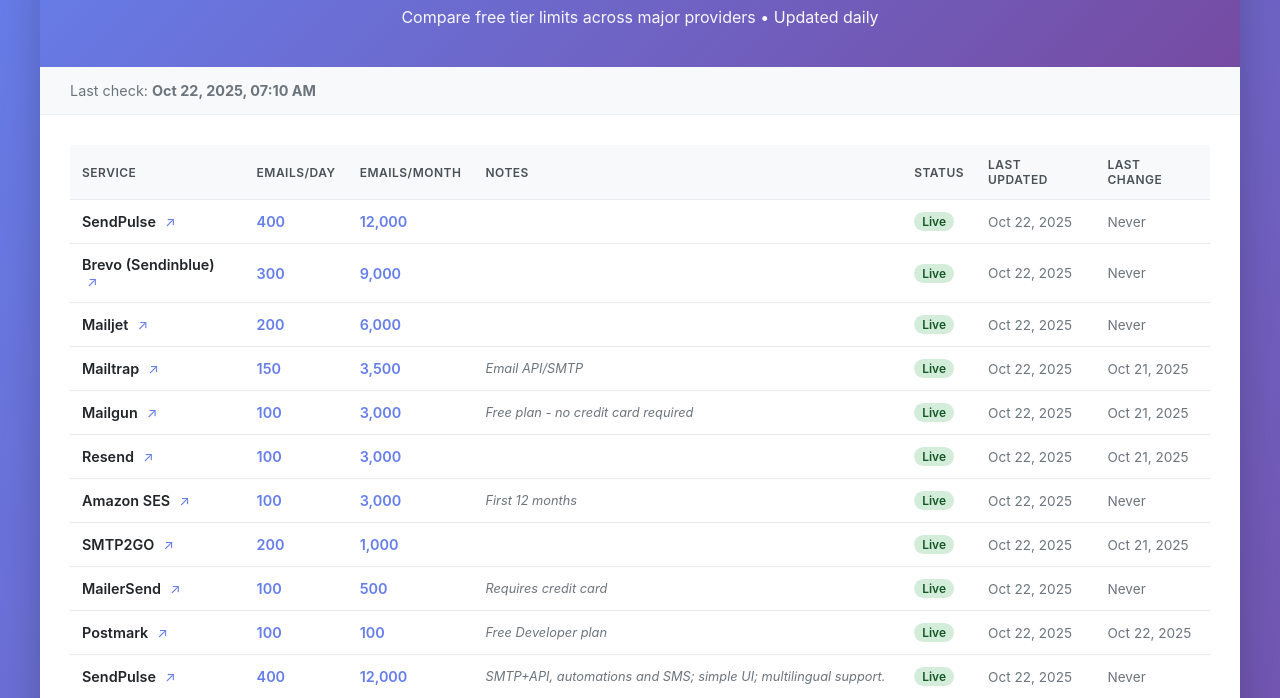
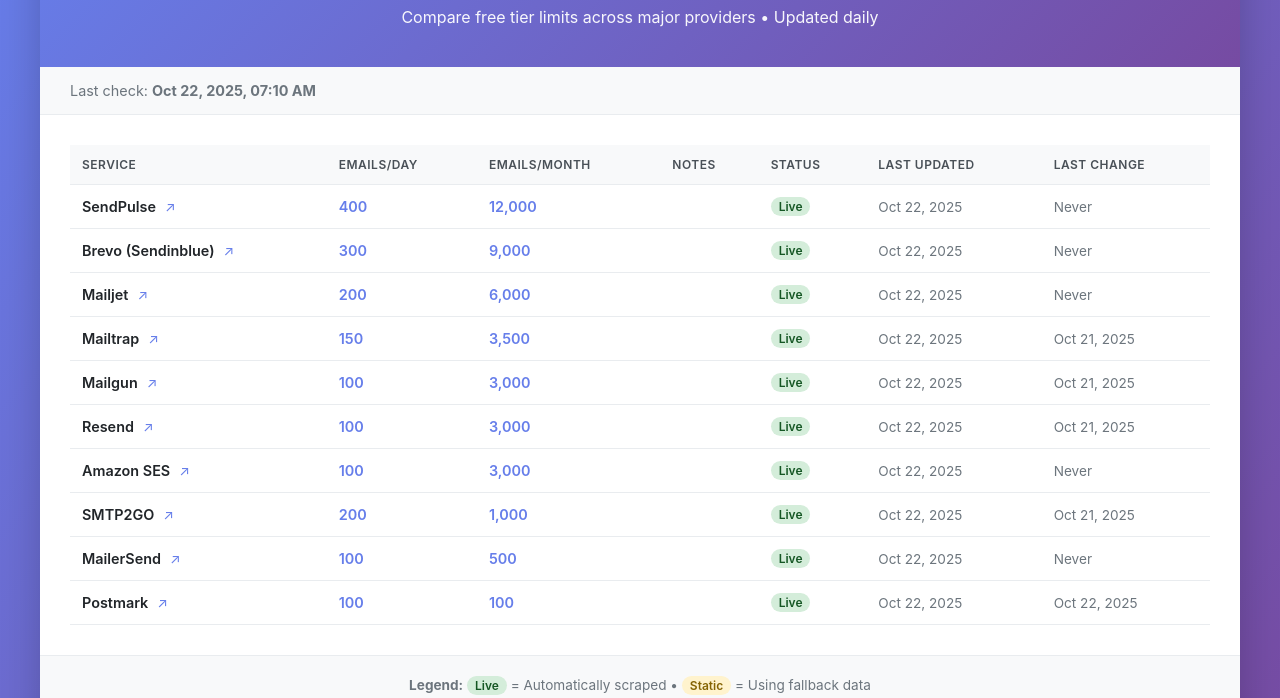
Before and after one commit to guilamu/free-transactional-email-services-comparison, a plain HTML site: page index.html in a window 1280 px wide. Shown: the part 102-800 px from the top of the page. Drawn offline with Linux system fonts and the light colour scheme.

Commit message:
Update index.html

```diff
--- a/index.html
+++ b/index.html
@@ -1,168 +1,61 @@
 <!DOCTYPE html>
 <html lang="en">
 <head>
-  <meta charset="UTF-8">
-  <meta name="viewport" content="width=device-width, initial-scale=1.0">
+  <meta charset="UTF-8" />
+  <meta name="viewport" content="width=device-width, initial-scale=1.0"/>
   <title>Free Transactional Email Services Comparison</title>
   <style>
-    * {
-      margin: 0;
-      padding: 0;
-      box-sizing: border-box;
+    * { margin: 0; padding: 0; box-sizing: border-box; }
+    body {
+      font-family: -apple-system, BlinkMacSystemFont, "Segoe UI", Arial, sans-serif;
+      background: linear-gradient(135deg, #667eea 0%, #764ba2 100%);
+      min-height: 100vh; padding: 20px;
     }
-
-    body {
-      font-family: -apple-system, BlinkMacSystemFont, 'Segoe UI', Arial, sans-serif;
-      background: linear-gradient(135deg, #667eea 0%, #764ba2 100%);
-      min-height: 100vh;
-      padding: 20px;
+    .container {
+      max-width: 1200px; margin: 0 auto; background: #fff;
+      border-radius: 12px; box-shadow: 0 10px 40px rgba(0,0,0,0.2); overflow: hidden;
     }
-
-    .container {
-      max-width: 1200px;
-      margin: 0 auto;
-      background: white;
-      border-radius: 12px;
-      box-shadow: 0 10px 40px rgba(0,0,0,0.2);
-      overflow: hidden;
-    }
-
     header {
       background: linear-gradient(135deg, #667eea 0%, #764ba2 100%);
-      color: white;
-      padding: 40px 30px;
-      text-align: center;
+      color: #fff; padding: 40px 30px; text-align: center;
     }
-
-    h1 {
-      font-size: 2rem;
-      margin-bottom: 10px;
+    h1 { font-size: 2rem; margin-bottom: 10px; }
+    .subtitle { opacity: 0.95; font-size: 1rem; }
+    .last-update {
+      background: #f8f9fa; padding: 15px 30px; border-bottom: 1px solid #e9ecef;
+      font-size: 0.9rem; color: #6c757d;
     }
-
-    .subtitle {
-      opacity: 0.95;
-      font-size: 1rem;
+    .table-container { overflow-x: auto; padding: 30px; }
+    table { width: 100%; border-collapse: collapse; }
+    th, td {
+      padding: 12px; text-align: left; border-bottom: 1px solid #e9ecef; font-size: 0.9rem;
     }
-
-    .last-update {
-      background: #f8f9fa;
-      padding: 15px 30px;
-      border-bottom: 1px solid #e9ecef;
-      font-size: 0.9rem;
-      color: #6c757d;
+    th {
+      background: #f8f9fa; font-weight: 600; color: #495057; position: sticky; top: 0;
+      text-transform: uppercase; font-size: 0.75rem; letter-spacing: 0.5px;
     }
-
-    .table-container {
-      overflow-x: auto;
-      padding: 30px;
+    tr:hover { background: #f8f9fa; }
+    td:nth-child(2), td:nth-child(3) { font-weight: 600; color: #667eea; }
+    .service-name { font-weight: 600; color: #212529; }
+    .service-link { color: #667eea; text-decoration: none; font-size: 0.85rem; margin-left: 5px; }
+    .service-link:hover { text-decoration: underline; }
+    .note { font-size: 0.8rem; color: #6c757d; font-style: italic; line-height: 1.3; }
+    .status-badge {
+      display: inline-block; padding: 2px 8px; border-radius: 12px;
+      font-size: 0.75rem; font-weight: 600;
     }
-
-    table {
-      width: 100%;
-      border-collapse: collapse;
+    .status-scraped { background: #d4edda; color: #155724; }
+    .status-fallback { background: #fff3cd; color: #856404; }
+    .date-cell { font-size: 0.85rem; color: #6c757d; }
+    .loading { text-align: center; padding: 60px 30px; color: #6c757d; }
+    footer {
+      background: #f8f9fa; padding: 20px 30px; text-align: center;
+      font-size: 0.85rem; color: #6c757d; border-top: 1px solid #e9ecef;
     }
-
-    th, td {
-      padding: 12px;
-      text-align: left;
-      border-bottom: 1px solid #e9ecef;
-      font-size: 0.9rem;
-    }
-
-    th {
-      background: #f8f9fa;
-      font-weight: 600;
-      color: #495057;
-      position: sticky;
-      top: 0;
-      text-transform: uppercase;
-      font-size: 0.75rem;
-      letter-spacing: 0.5px;
-    }
-
-    tr:hover {
-      background: #f8f9fa;
-    }
-
-    td:nth-child(2), td:nth-child(3) {
-      font-weight: 600;
-      color: #667eea;
-    }
-
-    .service-name {
-      font-weight: 600;
-      color: #212529;
-    }
-
-    .service-link {
-      color: #667eea;
-      text-decoration: none;
-      font-size: 0.85rem;
-      margin-left: 5px;
-    }
-
-    .service-link:hover {
-      text-decoration: underline;
-    }
-
-    .note {
-      font-size: 0.8rem;
-      color: #6c757d;
-      font-style: italic;
-      line-height: 1.3;
-    }
-
-    .status-badge {
-      display: inline-block;
-      padding: 2px 8px;
-      border-radius: 12px;
-      font-size: 0.75rem;
-      font-weight: 600;
-    }
-
-    .status-scraped {
-      background: #d4edda;
-      color: #155724;
-    }
-
-    .status-fallback {
-      background: #fff3cd;
-      color: #856404;
-    }
-
-    .date-cell {
-      font-size: 0.85rem;
-      color: #6c757d;
-    }
-
-    footer {
-      background: #f8f9fa;
-      padding: 20px 30px;
-      text-align: center;
-      font-size: 0.85rem;
-      color: #6c757d;
-      border-top: 1px solid #e9ecef;
-    }
-
-    .loading {
-      text-align: center;
-      padding: 60px 30px;
-      color: #6c757d;
-    }
-
     @media (max-width: 968px) {
-      h1 {
-        font-size: 1.5rem;
-      }
-
-      th, td {
-        padding: 8px 6px;
-        font-size: 0.8rem;
-      }
-
-      .table-container {
-        padding: 15px;
-      }
+      h1 { font-size: 1.5rem; }
+      th, td { padding: 8px 6px; font-size: 0.8rem; }
+      .table-container { padding: 15px; }
     }
   </style>
 </head>
@@ -178,10 +71,10 @@
     </div>
 
     <div class="table-container">
-      <div id="loading" class="loading">
-        <p>Loading pricing data...</p>
-      </div>
+      <!-- Single loading indicator -->
+      <div id="loading" class="loading">Loading pricing data...</div>
 
+      <!-- Single, JS-driven table -->
       <table id="pricesTable" style="display:none;">
         <thead>
           <tr>
@@ -199,47 +92,39 @@
     </div>
 
     <footer>
-      <p><strong>Legend:</strong> <span class="status-badge status-scraped">Live</span> = Automatically scraped daily • <span class="status-badge status-fallback">Static</span> = Using hardcoded fallback data</p>
-      <p style="margin-top: 10px;">Data automatically updated daily via GitHub Actions • Free tier information subject to change - always verify on provider websites</p>
+      <p><strong>Legend:</strong> <span class="status-badge status-scraped">Live</span> = Automatically scraped • <span class="status-badge status-fallback">Static</span> = Using fallback data</p>
+      <p style="margin-top:10px;">Data auto-updated daily via GitHub Actions • Always verify on provider sites</p>
     </footer>
   </div>
 
+  <!-- Notes overlay (client-side) -->
+  <script src="notes.js"></script>
   <script>
+    // Safe fallback if notes.js isn't loaded
+    window.providerNotes = window.providerNotes || {};
+
     function formatDate(isoString) {
       if (!isoString) return 'Never';
-      const date = new Date(isoString);
-      return date.toLocaleDateString('en-US', {
-        year: 'numeric',
-        month: 'short',
-        day: 'numeric'
-      });
+      const d = new Date(isoString);
+      return d.toLocaleDateString('en-US', { year:'numeric', month:'short', day:'numeric' });
     }
 
     function formatDateTime(isoString) {
-      const date = new Date(isoString);
-      return date.toLocaleDateString('en-US', {
-        year: 'numeric',
-        month: 'short',
-        day: 'numeric',
-        hour: '2-digit',
-        minute: '2-digit'
-      });
+      const d = new Date(isoString);
+      return d.toLocaleDateString('en-US', { year:'numeric', month:'short', day:'numeric', hour:'2-digit', minute:'2-digit' });
     }
 
     fetch('data.json')
-      .then(response => response.json())
+      .then(r => r.json())
       .then(data => {
         const tbody = document.querySelector('#pricesTable tbody');
         const lastUpdate = data[0]?.lastScraped || new Date().toISOString();
-
-        // Update last update time
         document.getElementById('lastUpdate').textContent = formatDateTime(lastUpdate);
 
-        // Populate table
         data.forEach(service => {
           const row = tbody.insertRow();
 
-          // Service name with link
+          // Service name + link
           const nameCell = row.insertCell(0);
           nameCell.innerHTML = `
             <span class="service-name">${service.name}</span>
@@ -247,20 +132,15 @@
           `;
 
           // Daily limit
-          row.insertCell(1).textContent = service.dailyLimit
-            ? service.dailyLimit.toLocaleString()
-            : 'N/A';
+          row.insertCell(1).textContent = service.dailyLimit ? service.dailyLimit.toLocaleString() : 'N/A';
 
           // Monthly limit
-          row.insertCell(2).textContent = service.monthlyLimit
-            ? service.monthlyLimit.toLocaleString()
-            : 'N/A';
+          row.insertCell(2).textContent = service.monthlyLimit ? service.monthlyLimit.toLocaleString() : 'N/A';
 
-          // Notes
-          const notesCell = row.insertCell(3);
-          notesCell.innerHTML = service.note
-            ? `<span class="note">${service.note}</span>`
-            : '';
+          // Notes from client-side map (not from scraper)
+          const noteCell = row.insertCell(3);
+          const note = window.providerNotes[service.name] || '';
+          noteCell.innerHTML = note ? `<span class="note">${note}</span>` : '';
 
           // Status badge
           const statusCell = row.insertCell(4);
@@ -269,112 +149,25 @@
           statusCell.innerHTML = `<span class="status-badge ${statusClass}">${statusText}</span>`;
 
           // Last updated
-          const updatedCell = row.insertCell(5);
-          updatedCell.className = 'date-cell';
-          updatedCell.textContent = formatDate(service.lastScraped);
+          const upd = row.insertCell(5);
+          upd.className = 'date-cell';
+          upd.textContent = formatDate(service.lastScraped);
 
-          // Last changed
-          const changedCell = row.insertCell(6);
-          changedCell.className = 'date-cell';
-          changedCell.textContent = formatDate(service.lastChanged);
+          // Last change
+          const chg = row.insertCell(6);
+          chg.className = 'date-cell';
+          chg.textContent = formatDate(service.lastChanged);
         });
 
-        // Show table, hide loading
+        // Reveal table, hide loader
         document.getElementById('loading').style.display = 'none';
         document.getElementById('pricesTable').style.display = 'table';
       })
-      .catch(error => {
+      .catch(err => {
         document.getElementById('loading').innerHTML =
-          '<p style="color: red;">Error loading data. Please try again later.</p>';
-        console.error('Error fetching data:', error);
+          '<p style="color:red;">Error loading data. Please try again later.</p>';
+        console.error('Error fetching data:', err);
       });
   </script>
-<script src="notes.js"></script>
-<script>
-  function formatDate(isoString) {
-    if (!isoString) return 'Never';
-    const date = new Date(isoString);
-    return date.toLocaleDateString('en-US', {
-      year: 'numeric',
-      month: 'short',
-      day: 'numeric'
-    });
-  }
-
-  function formatDateTime(isoString) {
-    const date = new Date(isoString);
-    return date.toLocaleDateString('en-US', {
-      year: 'numeric',
-      month: 'short',
-      day: 'numeric',
-      hour: '2-digit',
-      minute: '2-digit'
-    });
-  }
-
-  fetch('data.json')
-    .then(response => response.json())
-    .then(data => {
-      const tbody = document.querySelector('#pricesTable tbody');
-      const lastUpdate = data[0]?.lastScraped || new Date().toISOString();
-
-      // Update last update time
-      document.getElementById('lastUpdate').textContent = formatDateTime(lastUpdate);
-
-      // Populate table
-      data.forEach(service => {
-        const row = tbody.insertRow();
-
-        // Service name with link
-        const nameCell = row.insertCell(0);
-        nameCell.innerHTML = `
-          <span class="service-name">${service.name}</span>
-          <a href="${service.url}" target="_blank" class="service-link" title="Visit pricing page">↗</a>
-        `;
-
-        // Daily limit
-        row.insertCell(1).textContent = service.dailyLimit
-          ? service.dailyLimit.toLocaleString()
-          : 'N/A';
-
-        // Monthly limit
-        row.insertCell(2).textContent = service.monthlyLimit
-          ? service.monthlyLimit.toLocaleString()
-          : 'N/A';
-
-        // Notes - MERGE FROM NOTES FILE
-        const notesCell = row.insertCell(3);
-        const note = providerNotes[service.name] || '';  // ← KEY CHANGE HERE
-        notesCell.innerHTML = note
-          ? `<span class="note">${note}</span>`
-          : '';
-
-        // Status badge
-        const statusCell = row.insertCell(4);
-        const statusClass = service.scrapedSuccessfully ? 'status-scraped' : 'status-fallback';
-        const statusText = service.scrapedSuccessfully ? 'Live' : 'Static';
-        statusCell.innerHTML = `<span class="status-badge ${statusClass}">${statusText}</span>`;
-
-        // Last updated
-        const updatedCell = row.insertCell(5);
-        updatedCell.className = 'date-cell';
-        updatedCell.textContent = formatDate(service.lastScraped);
-
-        // Last changed
-        const changedCell = row.insertCell(6);
-        changedCell.className = 'date-cell';
-        changedCell.textContent = formatDate(service.lastChanged);
-      });
-
-      // Show table, hide loading
-      document.getElementById('loading').style.display = 'none';
-      document.getElementById('pricesTable').style.display = 'table';
-    })
-    .catch(error => {
-      document.getElementById('loading').innerHTML =
-        '<p style="color: red;">Error loading data. Please try again later.</p>';
-      console.error('Error fetching data:', error);
-    });
-</script>
 </body>
 </html>
```
